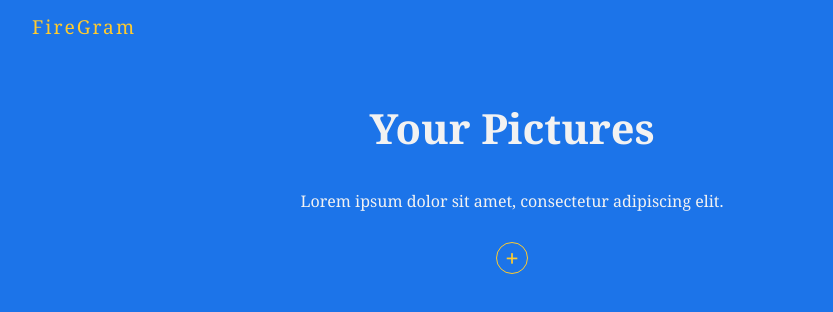
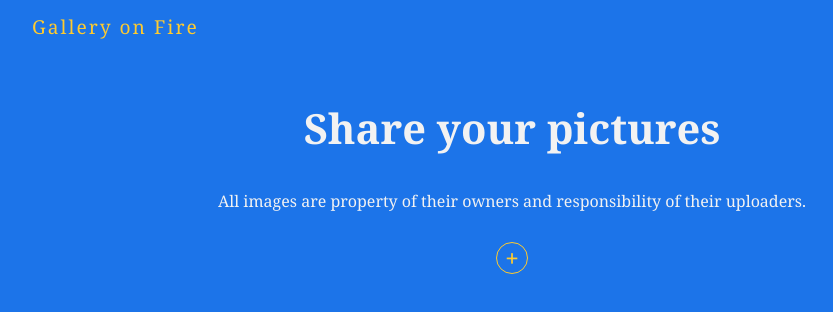
Before and after one commit to michgonch/galleryonfire, a React (Create React App) app: page / in a window 1280 px wide. Shown: the top 312 px of the page, without its empty margins (128-961 px from the left). Built offline with nearby package versions, Linux system fonts and the light colour scheme; no server answers; the database is empty.

Commit message:
Replace dummy text

```diff
--- a/src/components/Title.js
+++ b/src/components/Title.js
@@ -3,9 +3,9 @@ import React from 'react';
 const Title = () => {
   return (
     <div className="title">
-      <h1>FireGram</h1>
-      <h2>Your Pictures</h2>
-      <p>Lorem ipsum dolor sit amet, consectetur adipiscing elit.</p>
+      <h1>Gallery on Fire</h1>
+      <h2>Share your pictures</h2>
+      <p>All images are property of their owners and responsibility of their uploaders.</p>
     </div>
   )
 }
```
